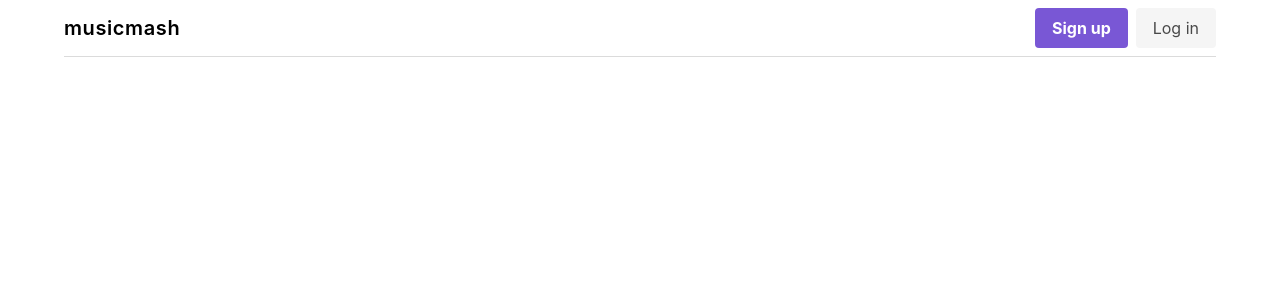
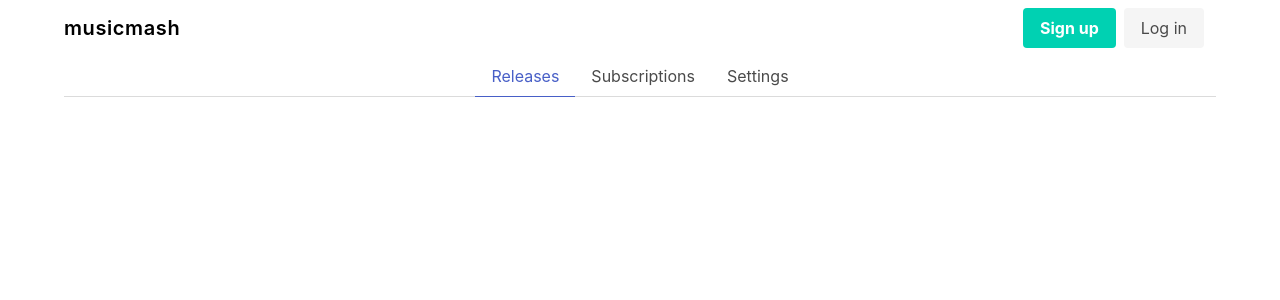
Before and after one commit to musicmash/panel, a Vue app: page /releases in a window 1280 px wide. Shown: the top 300 px of the page. Built offline with nearby package versions, Linux system fonts and the light colour scheme; no server answers.

Commit message:
Replace buefy with bulma

```diff
--- a/package.json
+++ b/package.json
@@ -9,7 +9,7 @@
   },
   "dependencies": {
     "axios": "^0.19.2",
-    "buefy": "^0.9.4",
+    "bulma": "^0.9.1",
     "core-js": "^3.6.5",
     "firebase": "^7.17.2",
     "minimist": "1.2.5",
--- a/src/components/navbar/NavBar.vue
+++ b/src/components/navbar/NavBar.vue
@@ -1,27 +1,29 @@
 <template>
     <div class="container">
-        <b-navbar>
-            <template slot="brand">
+        <nav class="navbar" role="navigation" aria-label="main navigation">
+            <div class="navbar-brand">
                 <nav-home-button />
-            </template>
+            </div>
 
-            <template slot="end">
-                <b-navbar-item tag="div">
+            <div class="navbar-end">
+                <div class="navbar-item">
                     <div class="buttons">
                         <a class="button is-primary">
                             <strong>Sign up</strong>
                         </a>
                         <a class="button is-light"> Log in </a>
                     </div>
-                </b-navbar-item>
-            </template>
-        </b-navbar>
+                </div>
+            </div>
+        </nav>
 
-        <b-tabs class="block" position="is-centered">
-            <!-- <b-tab-item label="Feed"></b-tab-item> -->
-            <!-- <b-tab-item label="Subscriptions"></b-tab-item> -->
-            <!-- <b-tab-item label="Settings"></b-tab-item> -->
-        </b-tabs>
+        <div class="tabs is-centered">
+            <ul>
+                <li class="is-active"><a>Releases</a></li>
+                <li><a>Subscriptions</a></li>
+                <li><a>Settings</a></li>
+            </ul>
+        </div>
     </div>
 </template>
 
--- a/src/main.js
+++ b/src/main.js
@@ -1,6 +1,5 @@
 import Vue from "vue";
-import Buefy from "buefy";
-import "buefy/dist/buefy.css";
+import "bulma/css/bulma.css";
 // import VueResource from "vue-resource";
 import App from "@/App";
 import router from "@/routes";
@@ -10,7 +9,6 @@ import firebase from "firebase/app";
 import "firebase/auth";
 import ApiService from "./common/api.service";
 
-Vue.use(Buefy);
 Vue.config.productionTip = false;
 // Vue.use(VueResource);
 Vue.filter("date", DateFilter);
```
Also changed, not shown: 1 other file (tests, documents, lock files or other folders).
